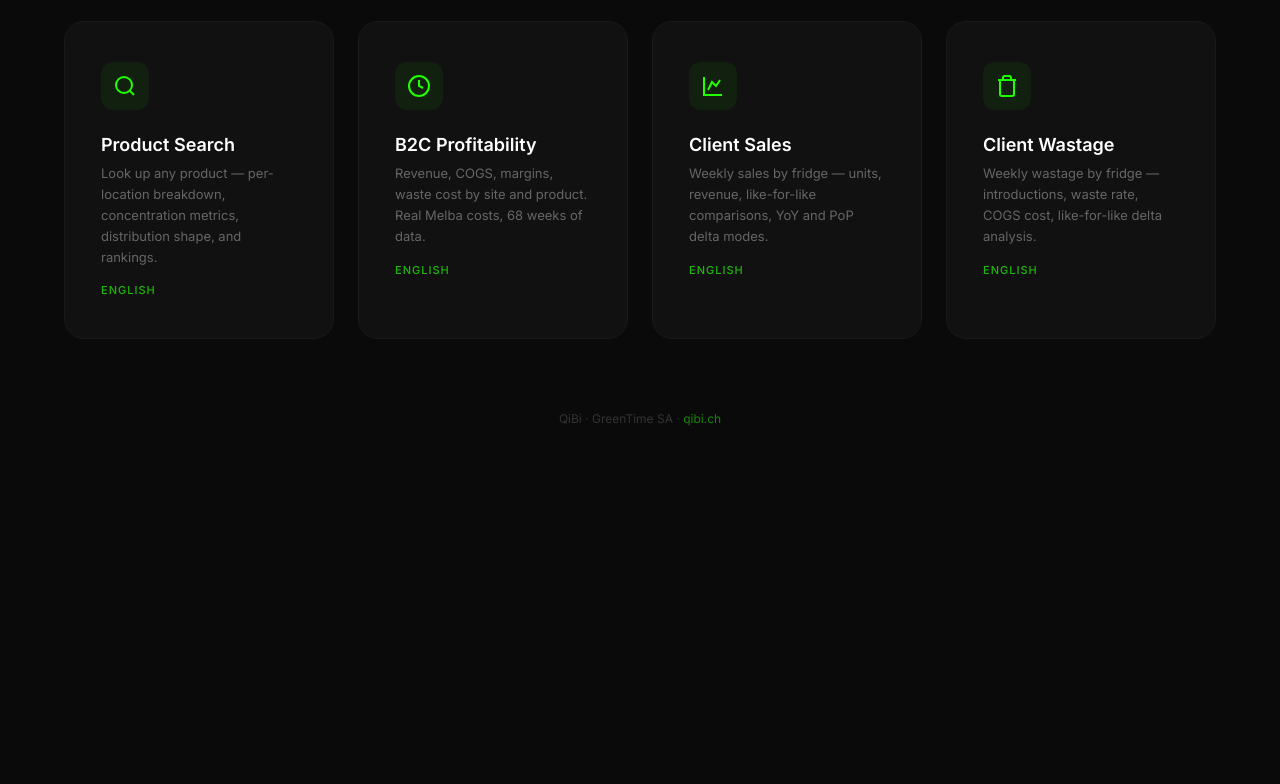
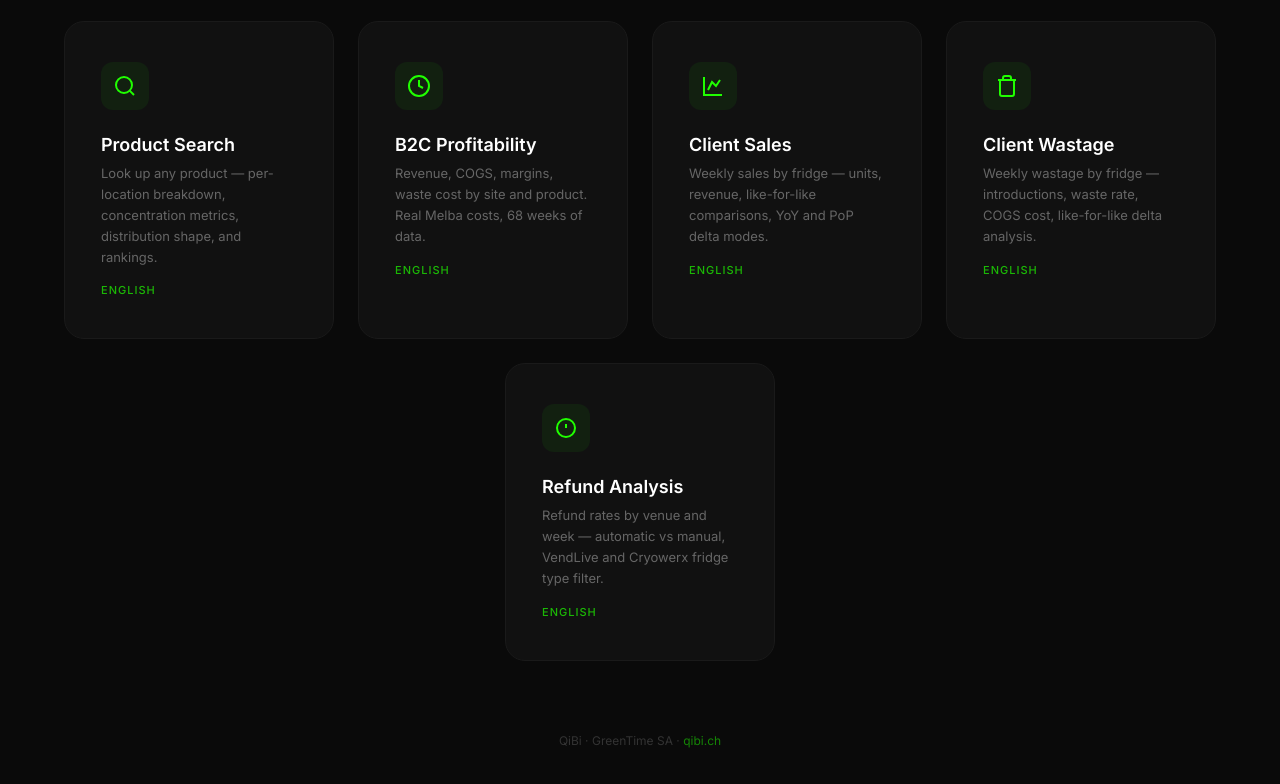
Before and after one commit to qibi-ship-it/qibi-dashboards, a plain HTML site: page index.html in a window 1280 px wide. Shown: the part 609-1393 px from the top of the page. Before the commit the page ends 1095 px from the top, so only its background shows below. Drawn offline with nearby package versions, Linux system fonts and the light colour scheme.

Commit message:
add refund analysis card to landing page

```diff
--- a/index.html
+++ b/index.html
@@ -89,6 +89,12 @@ h1{font-size:14px;font-weight:500;letter-spacing:3px;text-transform:uppercase;co
       <div class="card-desc">Weekly wastage by fridge — introductions, waste rate, COGS cost, like-for-like delta analysis.</div>
       <span class="card-lang">English</span>
     </a>
+    <a class="card" href="refund_analysis.html">
+      <div class="card-icon"><svg viewBox="0 0 24 24" fill="none" stroke="#20ff00" stroke-width="2"><path d="M3 12a9 9 0 019-9 9 9 0 010 18 9 9 0 01-9-9z"/><path d="M12 8v4M12 16h.01"/></svg></div>
+      <div class="card-title">Refund Analysis</div>
+      <div class="card-desc">Refund rates by venue and week — automatic vs manual, VendLive and Cryowerx fridge type filter.</div>
+      <span class="card-lang">English</span>
+    </a>
   </div>
   <div class="footer"><p>QiBi &middot; GreenTime SA &middot; <a href="https://qibi.ch" target="_blank">qibi.ch</a></p></div>
 </div>
```
